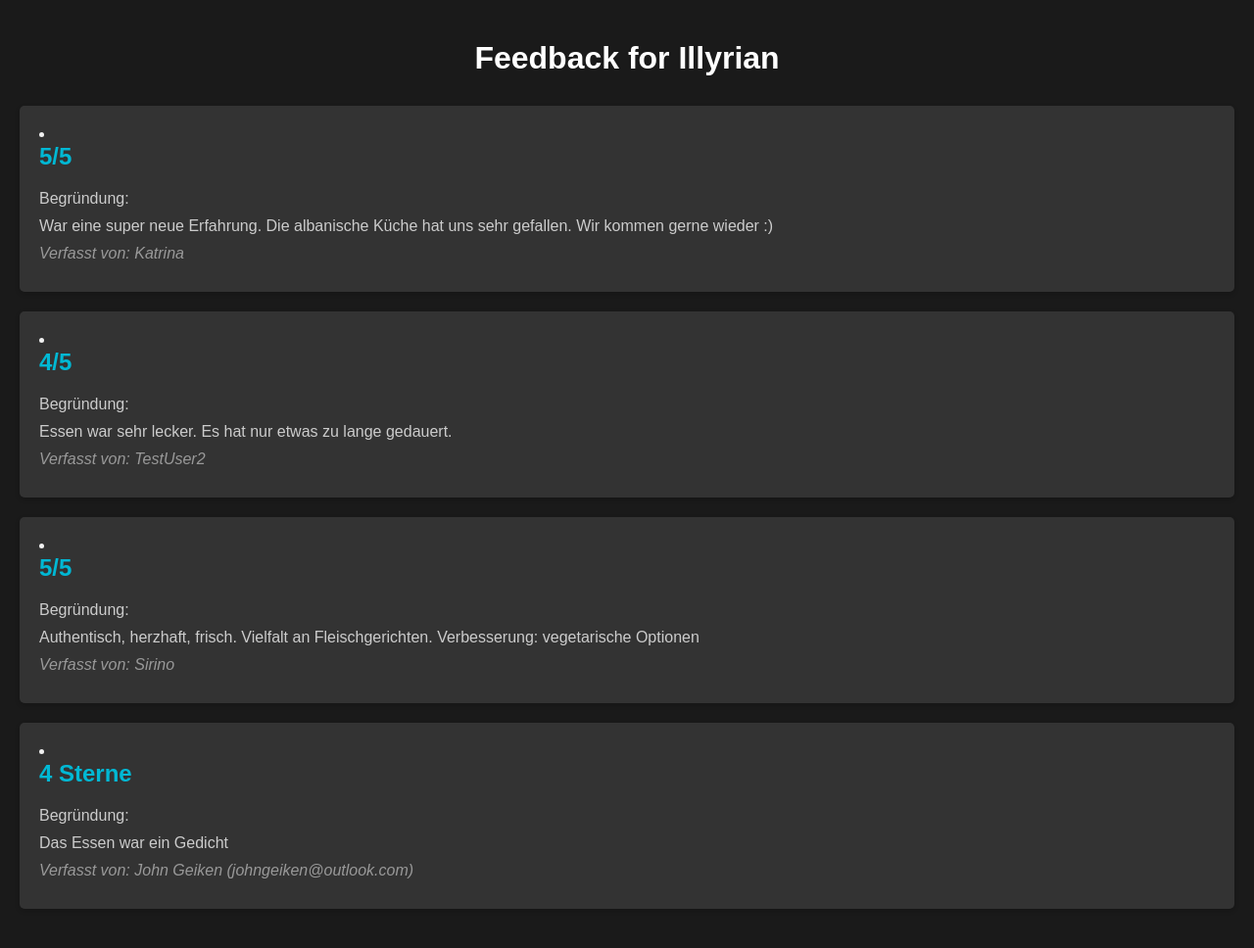
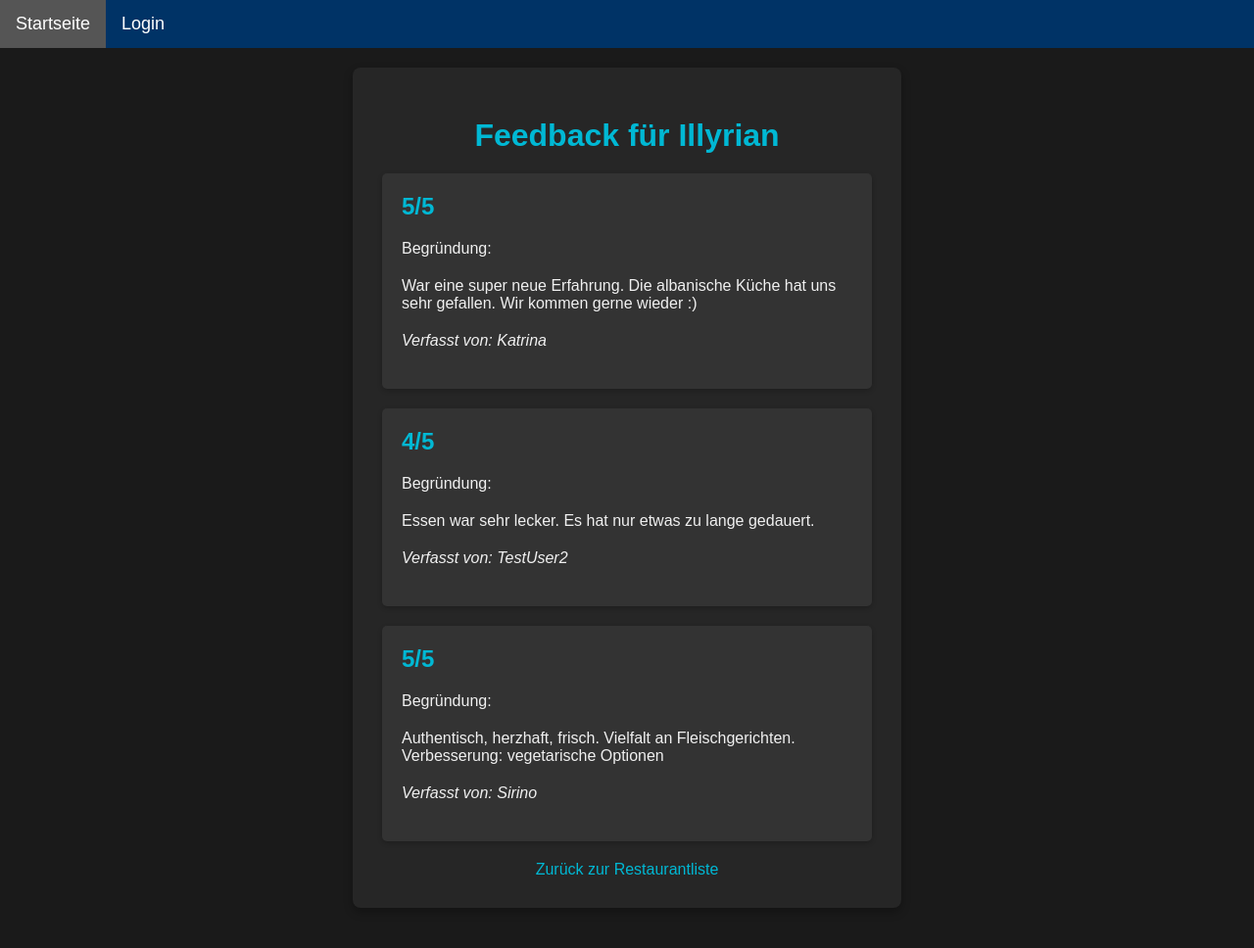
Before and after one commit to Benedikt-Mueller/webengineering-sose24, a Django app: page /restaurant/restaurant/3/view_feedback/ in a window 1280 px wide. Shown: the whole page at 98% size. After the commit the page ends 893 px from the top, so only its background shows below. Run offline with Django 5.2, Linux system fonts and the light colour scheme; data comes from the database, SQL or seed files in the repository; both versions use the stored data as it was after the commit.

Commit message:
view_feedback

```diff
--- a/restaurant_reservation_system_bjsty/restaurant/templates/restaurant/view_feedback.html
+++ b/restaurant_reservation_system_bjsty/restaurant/templates/restaurant/view_feedback.html
@@ -1,44 +1,37 @@
-<!DOCTYPE html>
-<html>
-<head>
-    <title>Feedback for {{restaurant}}</title>
+{% extends 'restaurant/base.html' %}
+{% load static %}
+
+{% block title %}
+<title>Feedback für {{ restaurant }}</title>
+{% endblock %}
+
+{% block extra_css %}
+<link rel="stylesheet" href="{% static 'restaurant/style.css' %}" type="text/css">
 <style>
-        body {
-            font-family: Arial, sans-serif;
-            margin: 0;
-            padding: 20px;
-            background-color: #1a1a1a;
-            color: #f0f0f0;
-        }
-        h1 {
-            color: #ffffff;
-            text-align: center;
-            margin-bottom: 30px;
-        }
-        ul {
+    .feedback-list {
         list-style-type: none;
         padding: 0;
     }
-        li {
+    .feedback-item {
         background-color: #333333;
         padding: 20px;
         margin-bottom: 20px;
         border-radius: 5px;
         box-shadow: 0 2px 5px rgba(0, 0, 0, 0.2);
+        transition: transform 0.3s, box-shadow 0.3s;
     }
-        li:hover {
+    .feedback-item:hover {
         transform: translateY(-5px);
         box-shadow: 0 4px 10px rgba(0, 0, 0, 0.3);
     }
-        h2 {
+    .feedback-vote {
         color: #00b8d4;
         margin-top: 0;
     }
-        p {
-            margin: 10px 0;
+    .feedback-text {
         color: #cccccc;
     }
-        .author {
+    .feedback-author {
         font-style: italic;
         color: #999999;
     }
@@ -47,26 +40,23 @@
         color: #999999;
     }
 </style>
-</head>
-<body>
-    <h1>Feedback for {{restaurant}}</h1>
-   <ui>
+{% endblock %}
+
+{% block content %}
+<div class="modern-form">
+    <h1>Feedback für {{ restaurant }}</h1>
+    <ul class="feedback-list">
         {% for feedback in feedbacks %}
-        <li>
-            <h2>{{feedback.get_vote_display}}</h2>
+        <li class="feedback-item">
+            <h2 class="feedback-vote">{{ feedback.get_vote_display }}</h2>
             <p>Begründung:</p>
-            <p>{{feedback.feedback}}</p>
-            <p class="author">Verfasst von: {{feedback.customer}}</p>
+            <p class="feedback-text">{{ feedback.feedback }}</p>
+            <p class="feedback-author">Verfasst von: {{ feedback.customer }}</p>
         </li>
         {% empty %}
-        <li class="no-feedback"><p>Noch keine Bewertungen da...</p></li>
+        <li class="feedback-item no-feedback"><p>Noch keine Bewertungen vorhanden...</p></li>
         {% endfor %}
-        <li>
-            <h2>4 Sterne</h2>
-            <p>Begründung:</p>
-            <p>Das Essen war ein Gedicht</p>
-            <p class="author">Verfasst von: John Geiken (johngeiken@outlook.com)</p>
-        </li>
-    </ui>
-</body>
-</html>
+    </ul>
+    <a href="{% url 'restaurant_list' %}" class="back-link">Zurück zur Restaurantliste</a>
+</div>
+{% endblock %}
```
Also changed, not shown: restaurant_reservation_system_bjsty/db.sqlite3. Lines whose indentation alone changed are shown as unchanged.
